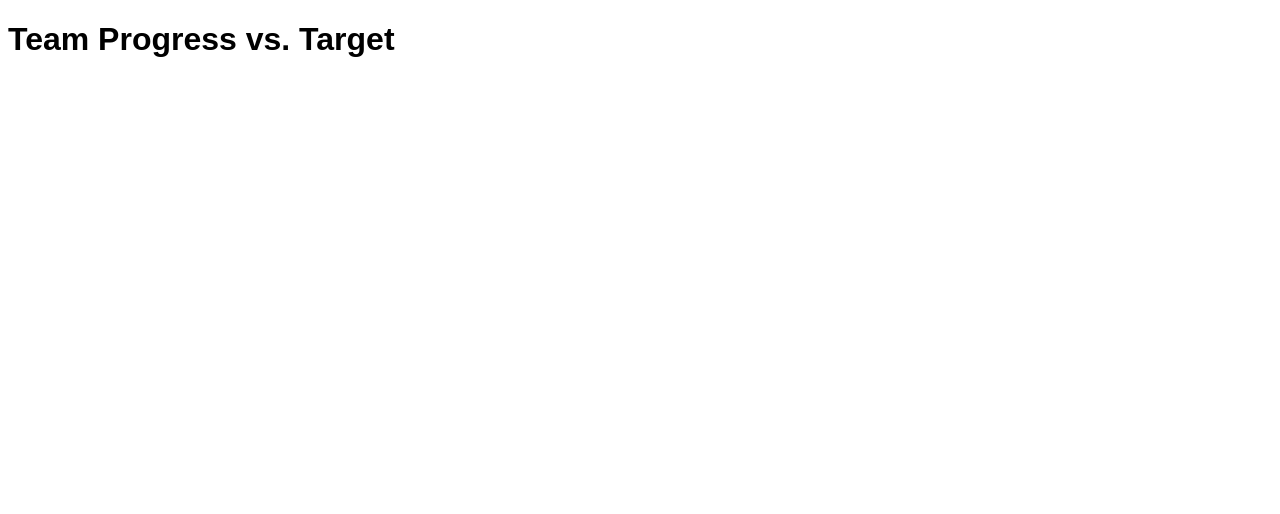
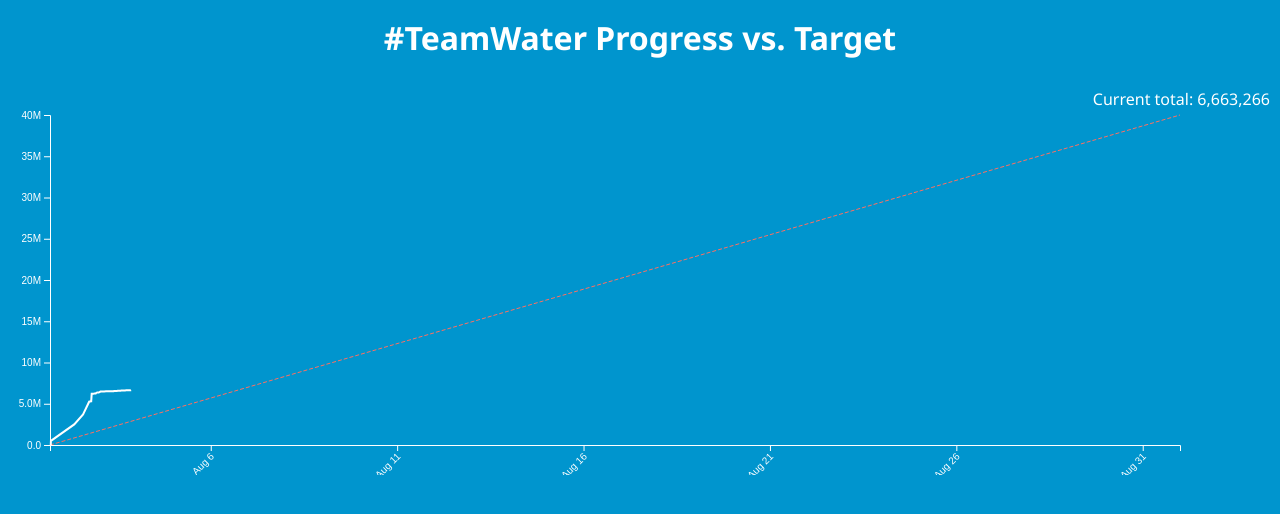
Before and after one commit to rross101/waterworm, a plain HTML site: page index.html in a window 1280 px wide. Drawn offline with nearby package versions, Linux system fonts and the light colour scheme.

Commit message:
formatting

```diff
--- a/assets/chart.js
+++ b/assets/chart.js
@@ -1,65 +1,73 @@
 // assets/chart.js
 
 // select SVG and set up margins
-tconst svg = d3.select("#chart"),
-      margin = { top: 20, right: 30, bottom: 30, left: 50 },
+const svg = d3.select("#chart"),
+      margin = { top: 40, right: 100, bottom: 30, left: 50 },
       width  = svg.node().clientWidth  - margin.left - margin.right,
       height = svg.node().clientHeight - margin.top  - margin.bottom;
 
-// main group container
+// clear SVG & attach group
+svg.selectAll("*").remove();
 const g = svg
   .attr("viewBox", `0 0 ${width + margin.left + margin.right} ${height + margin.top + margin.bottom}`)
   .append("g")
   .attr("transform", `translate(${margin.left},${margin.top})`);
 
 // parser for timestamp strings
-const parseTime = d3.timeParse("%Y-%m-%d %H:%M:%S");
-
+const parseTime = d3.timeParse("2025-%m-%d %H:%M:%S".replace("2025-", "%Y-")); // ensure correct format
 // set your goal total here (40 million)
 const targetTotal = 40_000_000;
 // force the x-axis to end at August 31, 2025
-const forcedEndDate = parseTime("2025-08-31 23:59:59");
+const forcedEndDate = d3.timeParse("%Y-%m-%d %H:%M:%S")("2025-08-31 23:59:59");
 // interval in milliseconds (e.g., every 5 minutes)
 const refreshInterval = 5 * 60 * 1000;
 
-// scales, axes and lines need to be defined in outer scope for updates
-let xScale, yScale, xAxis, yAxis, progressLine, targetLine;
+// scales, axes and lines in outer scope
+let xScale, yScale, xAxis, yAxis, progressLine, targetLine, totalText;
 
-def function initChart() {
+function initChart() {
   // set up scales
   xScale = d3.scaleTime()
-             .domain([forcedEndDate, forcedEndDate]) // placeholder
+             .domain([forcedEndDate, forcedEndDate]) // dummy init
              .range([0, width]);
 
   yScale = d3.scaleLinear()
              .domain([0, targetTotal])
              .range([height, 0]);
 
-  // axes
+  // axes groups
   xAxis = g.append("g")
            .attr("transform", `translate(0,${height})`);
 
   yAxis = g.append("g");
 
-  // target line (static)
+  // current total text (top-right, outside plotting area)
+  totalText = svg.append("text")
+    .attr("x", width + margin.left + margin.right - 10)
+    .attr("y", margin.top - 10)
+    .attr("text-anchor", "end")
+    .attr("font-size", "16px")
+    .attr("fill", "white");
+
+  // static target line
   targetLine = g.append("path")
     .attr("fill", "none")
-    .attr("stroke", "tomato")
+    .attr("stroke", "#FF6F61")
     .attr("stroke-dasharray", "4 2");
 
-  // progress worm path
+  // dynamic progress worm
   progressLine = g.append("path")
     .attr("fill", "none")
-    .attr("stroke", "steelblue")
+    .attr("stroke", "white")
     .attr("stroke-width", 2);
 }
 
 function updateChart(data) {
-  // update domains
+  // recompute x domain from first data date to forced end
   const startDate = d3.min(data, d => d.date);
   xScale.domain([startDate, forcedEndDate]);
 
-  // update axes
+  // redraw axes
   xAxis.call(
     d3.axisBottom(xScale)
       .ticks(d3.timeDay.every(5))
@@ -77,10 +85,10 @@ function updateChart(data) {
       .tickFormat(d3.format(".2s"))
   );
 
-  // update target line data
+  // target line data
   const targetData = [
-    { date: startDate, cumulative: 0 },
-    { date: forcedEndDate, cumulative: targetTotal }
+    { date: startDate,       cumulative: 0 },
+    { date: forcedEndDate,   cumulative: targetTotal }
   ];
   targetLine
     .datum(targetData)
@@ -89,12 +97,11 @@ function updateChart(data) {
       .y(d => yScale(d.cumulative))
     );
 
-  // update progress line data
+  // clamp and draw progress worm
   const clamped = data.map(d => ({
     date: d.date,
     cumulative: Math.min(d.cumulative, targetTotal)
   }));
-
   progressLine
     .datum(clamped)
     .transition().duration(1000)
@@ -102,39 +109,40 @@ function updateChart(data) {
       .x(d => xScale(d.date))
       .y(d => yScale(d.cumulative))
     );
+
+  // update the current-total text
+  const latest = clamped[clamped.length - 1].cumulative;
+  totalText.text(`Current total: ${d3.format(",")(latest)}`);
 }
 
 function fetchAndRender() {
   d3.csv("teamwater_progress.csv", row => ({
-    date:   parseTime(row.timestamp),
+    date: parseTime(row.timestamp),
     amount: +row.amount
   }))
   .then(raw => {
     const clean = raw.filter(d => d.date instanceof Date && !isNaN(d.date));
-
     const data = clean
       .sort((a, b) => a.date - b.date)
       .map(d => ({ date: d.date, cumulative: d.amount }));
-
-    if (!data.length) {
-      console.error("No valid data to plot.");
-      return;
-    }
-
-    updateChart(data);
+    if (data.length) updateChart(data);
   })
   .catch(err => console.error("Error loading CSV:", err));
 }
 
-// initialize once
-d3.csv("teamwater_progress.csv", row => ({ date: parseTime(row.timestamp), amount: +row.amount }))
-  .then(raw => {
-    const clean = raw.filter(d => d.date instanceof Date);
-    const data = clean.sort((a, b) => a.date - b.date).map(d => ({ date: d.date, cumulative: d.amount }));
+// initialize chart and start polling
+d3.csv("teamwater_progress.csv", row => ({
+  date: parseTime(row.timestamp),
+  amount: +row.amount
+}))
+.then(raw => {
+  const clean = raw.filter(d => d.date instanceof Date);
+  const data = clean
+    .sort((a, b) => a.date - b.date)
+    .map(d => ({ date: d.date, cumulative: d.amount }));
 
-    initChart();
-    updateChart(data);
-    // set interval for polling
-    setInterval(fetchAndRender, refreshInterval);
-  })
-  .catch(err => console.error("Initial CSV load error:", err));
+  initChart();
+  updateChart(data);
+  setInterval(fetchAndRender, refreshInterval);
+})
+.catch(err => console.error("Initial CSV load error:", err));
--- a/index.html
+++ b/index.html
@@ -3,14 +3,33 @@
 <head>
   <meta charset="UTF-8">
   <title>TeamWater Progress Worm Chart</title>
+
+  <!-- Noto Sans from Google Fonts -->
+  <link rel="preconnect" href="https://fonts.googleapis.com">
+  <link href="https://fonts.googleapis.com/css2?family=Noto+Sans:wght@400;700&display=swap" rel="stylesheet">
+
   <script src="https://d3js.org/d3.v7.min.js"></script>
   <style>
-    body { font-family: sans-serif; }
-    #chart { width: 100%; height: 400px; }
+    body {
+      margin: 0;
+      padding: 0;
+      background-color: #0095CE;    /* WaterAid blue */
+      color: white;
+      font-family: 'Noto Sans', sans-serif;
+    }
+    h1 {
+      text-align: center;
+      margin: 16px 0;
+    }
+    #chart {
+      width: 100%;
+      height: 400px;
+      display: block;
+    }
   </style>
 </head>
 <body>
-  <h1>Team Progress vs. Target</h1>
+  <h1>#TeamWater Progress vs. Target</h1>
   <svg id="chart"></svg>
   <script src="assets/chart.js"></script>
 </body>
```
